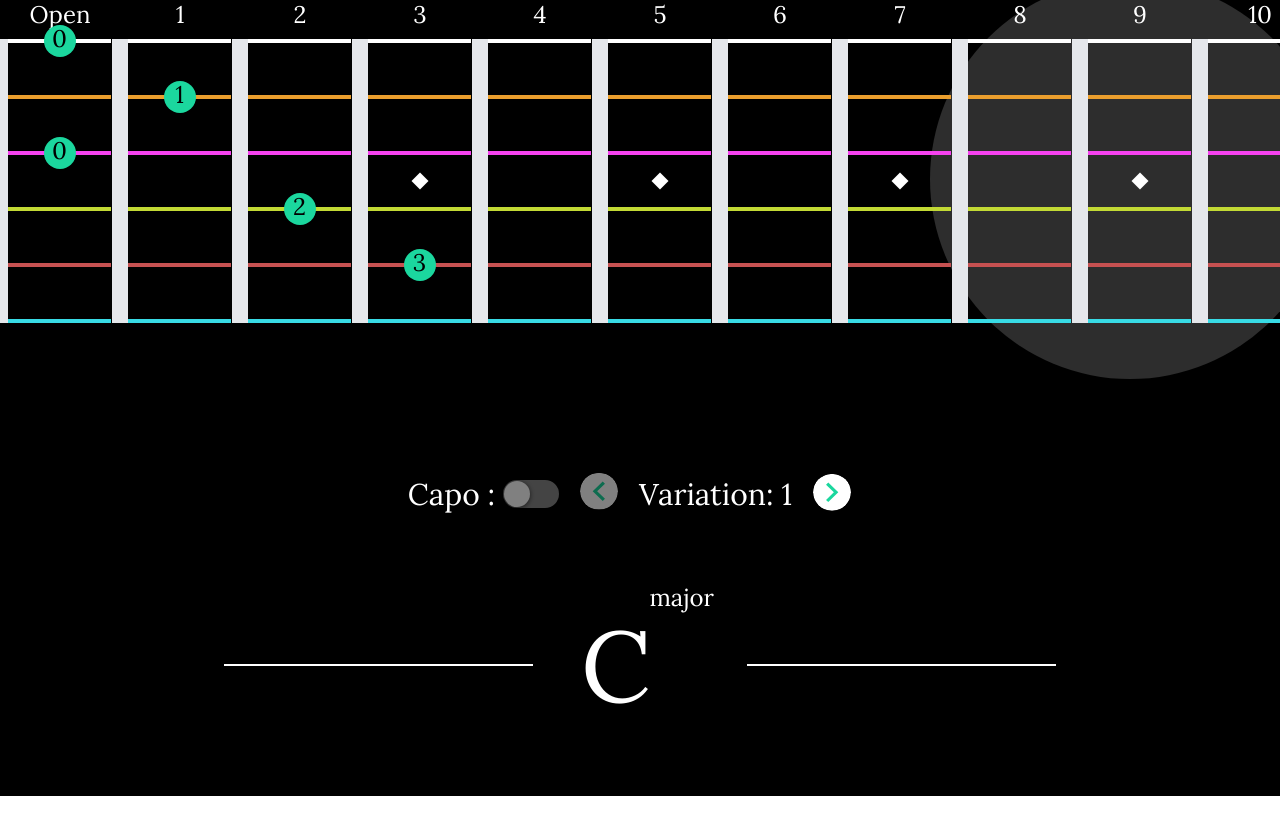
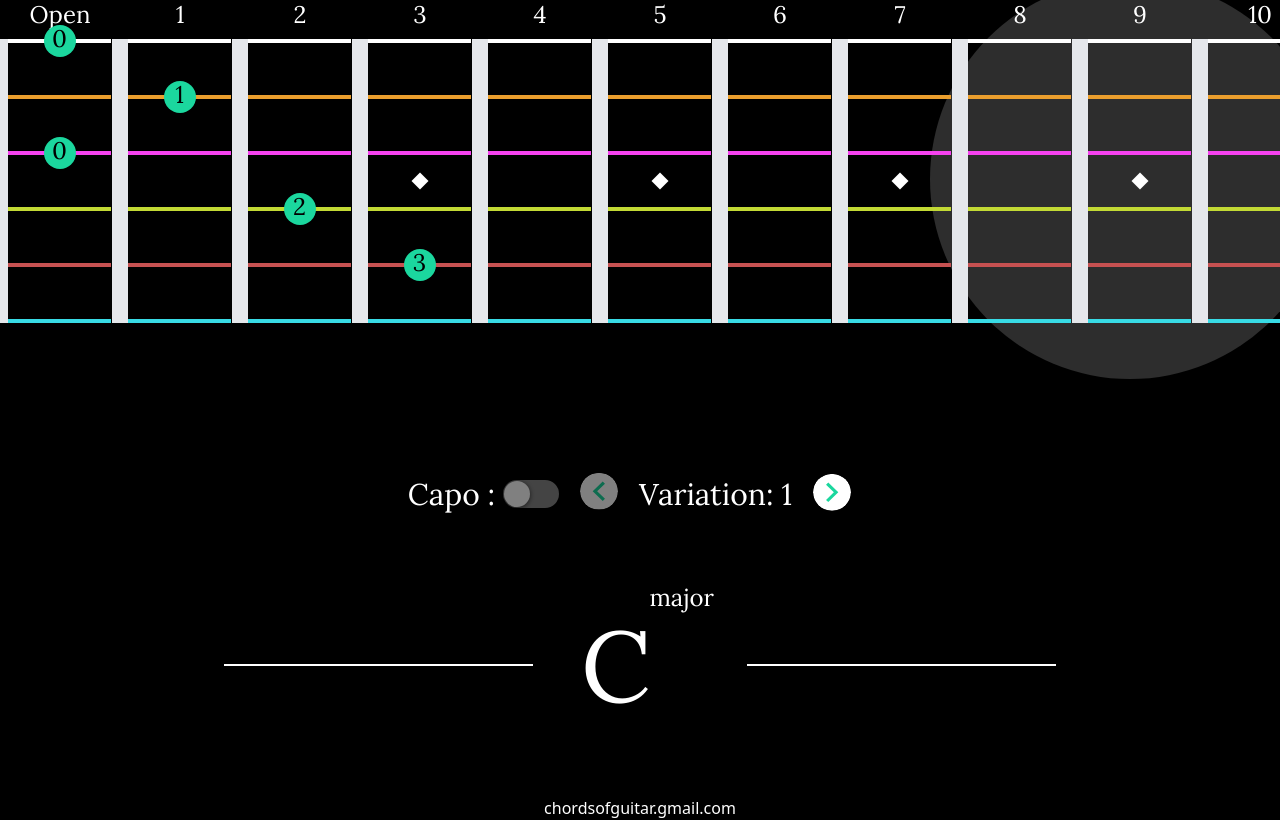
Before and after one commit to sharmamayank221/diachords, a Next.js app: page /chords/cmajor in a window 1280 px wide. Shown: the part 181-1001 px from the top of the page. Before the commit the page ends 977 px from the top, so only its background shows below. Built offline with nearby package versions, Linux system fonts and the light colour scheme.

Commit message:
add contact and seo description

```diff
--- a/src/components/Footer.tsx
+++ b/src/components/Footer.tsx
@@ -4,7 +4,11 @@ import React from "react";
 export default function Footer() {
   return (
     <div className="bg-black">
-      <div className="container mx-auto flex items-center justify-between "></div>
+      <div className="container mx-auto flex items-center justify-center text-white">
+        <a href="mailto:chordsofguitar@gmail.com" target="_blank">
+          chordsofguitar.gmail.com
+        </a>
+      </div>
     </div>
   );
 }
--- a/src/pages/_app.tsx
+++ b/src/pages/_app.tsx
@@ -13,6 +13,12 @@ export default function App({ Component, pageProps }: AppProps) {
       <Head>
         <title className="capitalize">Chords of Guitar</title>
         <meta property="og:title" content={"Chords of Guitar"} />
+        <meta
+          property="og:description"
+          content={
+            "Learn Guitar chords easily with the visual guitar chords learning method."
+          }
+        />
         <meta property="og:site_name" content={"chordsofguitar"} />
         <meta property="og:url" content={"www.chordsofguitar.com"} />
         <meta property="og:description" content={"guitar chords"} />
--- a/src/styles/globals.css
+++ b/src/styles/globals.css
@@ -14,3 +14,29 @@
      display: none;
     }
   }
+
+/* Customize Firefox scrollbar */
+/* Track */
+::-moz-scrollbar-track {
+    background-color: #1BD79E80;
+    border-radius: 10px;
+}
+
+/* Thumb */
+::-moz-scrollbar-thumb {
+    background-color: #1BD79E;
+    border-radius: 10px;
+}
+
+/* Customize Chrome scrollbar */
+/* Track */
+::-webkit-scrollbar-track {
+    background-color: #1BD79E80;
+    border-radius: 10px;
+}
+
+/* Thumb */
+::-webkit-scrollbar-thumb {
+    background-color: #1BD79E;
+    border-radius: 10px;
+}
```
